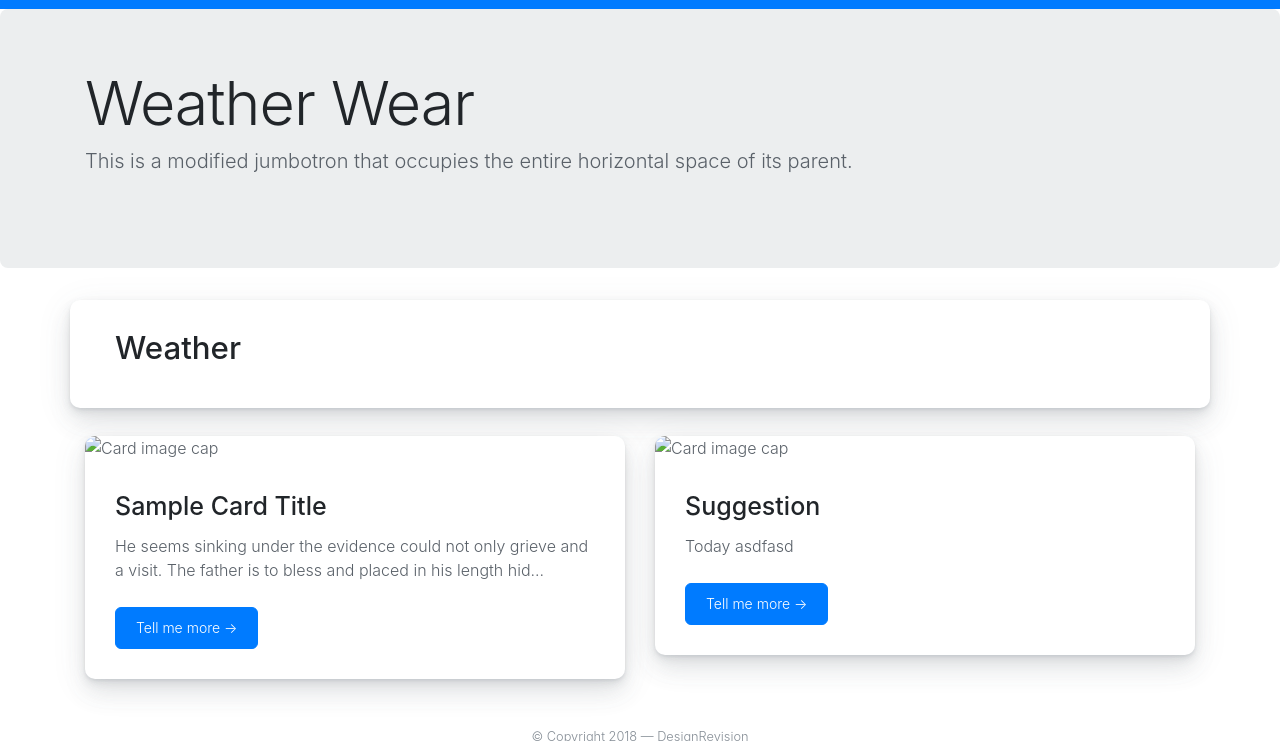
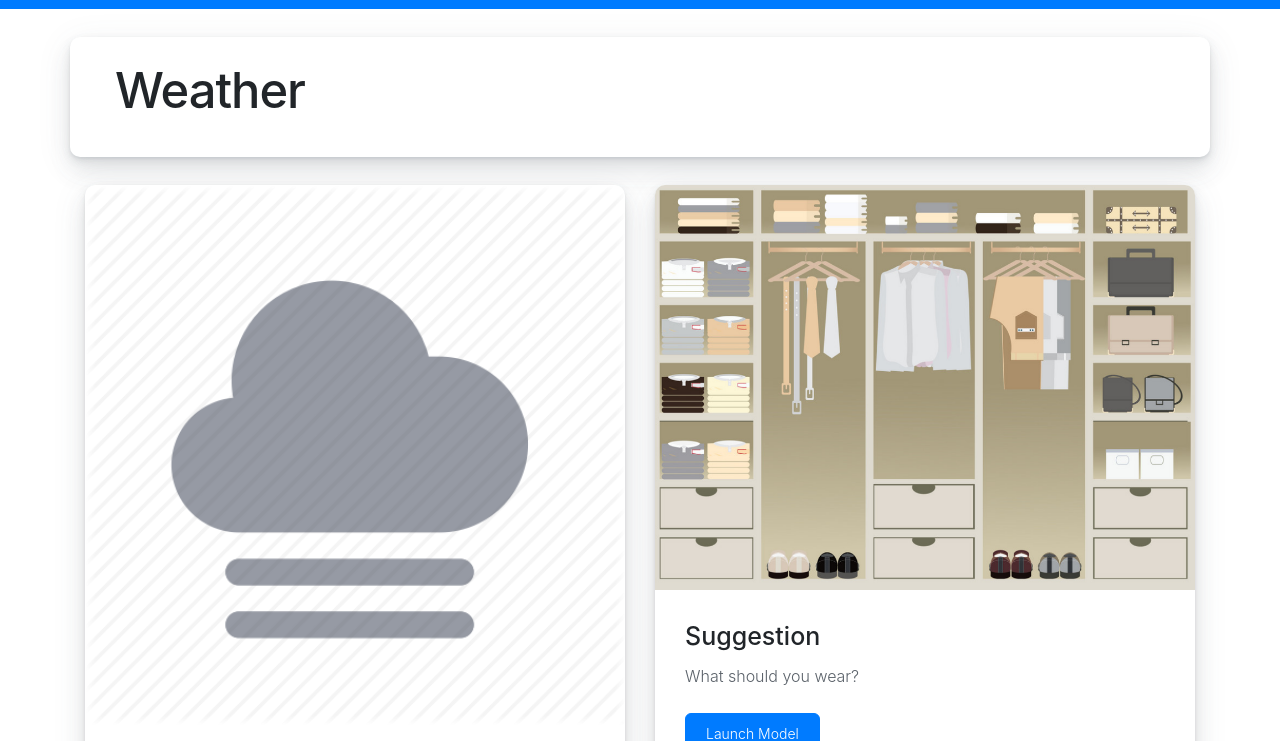
Before and after one commit to JeroSik/Sunshine, a plain HTML site: page index.html in a window 1280 px wide. Shown: the part 59-800 px from the top of the page. Drawn offline with nearby package versions, Linux system fonts and the light colour scheme; a web font is replaced by a local one.

Commit message:
Update visual

```diff
--- a/index.html
+++ b/index.html
@@ -10,8 +10,6 @@
 
 		<!-- Other Tags -->
 		<link type="text/css" rel="stylesheet" href="css/style.css">
-		<link rel="stylesheet" href="https://ajax.googleapis.com/ajax/libs/jqueryui/1.12.1/themes/smoothness/jquery-ui.css">
-		<script src="https://ajax.googleapis.com/ajax/libs/jqueryui/1.12.1/jquery-ui.min.js"></script>
 
 		<!-- CSS Dependencies -->
     <link rel="stylesheet" href="https://maxcdn.bootstrapcdn.com/bootstrap/4.0.0/css/bootstrap.min.css" integrity="sha384-Gn5384xqQ1aoWXA+058RXPxPg6fy4IWvTNh0E263XmFcJlSAwiGgFAW/dAiS6JXm" crossorigin="anonymous">
@@ -24,43 +22,53 @@
 			<img src="images/logo.png" alt="Example Navbar 1" class="mr-2" height="30">
 			<a class="navbar-brand" href="#">Weather Wear</a>
 		</nav>
-
-		<div class="jumbotron jumbotron-fluid">
-		  <div class="container">
-		    <h1 class="display-4">Weather Wear</h1>
-		    <p class="lead">This is a modified jumbotron that occupies the entire horizontal space of its parent.</p>
-		  </div>
-		</div>
-
+		<p></p>
 		<div class="container">
 		  <div class="row">
         <div class="card col-md-12">
           <div class="card-body">
-                  <h3 class="card-title">Weather</h3>
+          	<h1 class="card-title">Weather</h1>
           </div>
         </div>
 		  </div>
+			<p></p>
 			<div class="row">
-				<p></p>
-			</div>
-			<div class="row">
+				<!-- Details -->
 		    <div class="col-sm-6">
 					<div class="card">
-			      <img class="card-img-top" src="..." alt="Card image cap">
+			      <img class="card-img-top" src="images/details.png" alt="Card image cap">
 			      <div class="card-body">
-			        <h4 class="card-title">Sample Card Title</h4>
-			        <p class="card-text">He seems sinking under the evidence could not only grieve and a visit. The father is to bless and placed in his length hid...</p>
-			        <a href="#" class="btn btn-primary">Tell me more &rarr;</a>
+			        <h4 class="card-title">Details</h4>
+			        <p class="card-text">Update information</p>
 			      </div>
 			    </div>
 		    </div>
+				<!-- Suggestion -->
 		    <div class="col-sm-6">
 					<div class="card">
-			      <img class="card-img-top" src="..." alt="Card image cap">
+			      <img class="card-img-top" src="images/suggest.png" alt="Card image cap">
 			      <div class="card-body">
 			        <h4 class="card-title">Suggestion</h4>
-			        <p class="card-text">Today asdfasd</p>
-			        <a href="#" class="btn btn-primary">Tell me more &rarr;</a>
+			        <p class="card-text">What should you wear?</p>
+							<button type="button" class="btn btn-primary" data-toggle="modal" data-target="#exampleModal">
+							  Launch Model
+							</button>
+							<!-- Suggestion -->
+							<div class="modal fade" id="exampleModal" tabindex="-1" role="dialog" aria-labelledby="exampleModalLabel" aria-hidden="true">
+							  <div class="modal-dialog" role="document">
+							    <div class="modal-content">
+							      <div class="modal-header">
+							        <h5 class="modal-title" id="exampleModalLabel">Our Suggestion</h5>
+							        <button type="button" class="close" data-dismiss="modal" aria-label="Close">
+							          <span aria-hidden="true">&times;</span>
+							        </button>
+							      </div>
+							      <div class="modal-body">
+							        Here is our prediciton.
+							      </div>
+							    </div>
+							  </div>
+							</div>
 			      </div>
 			    </div>
 		    </div>
```
Also changed, not shown: images/details.png (added), images/suggest.png (added).
